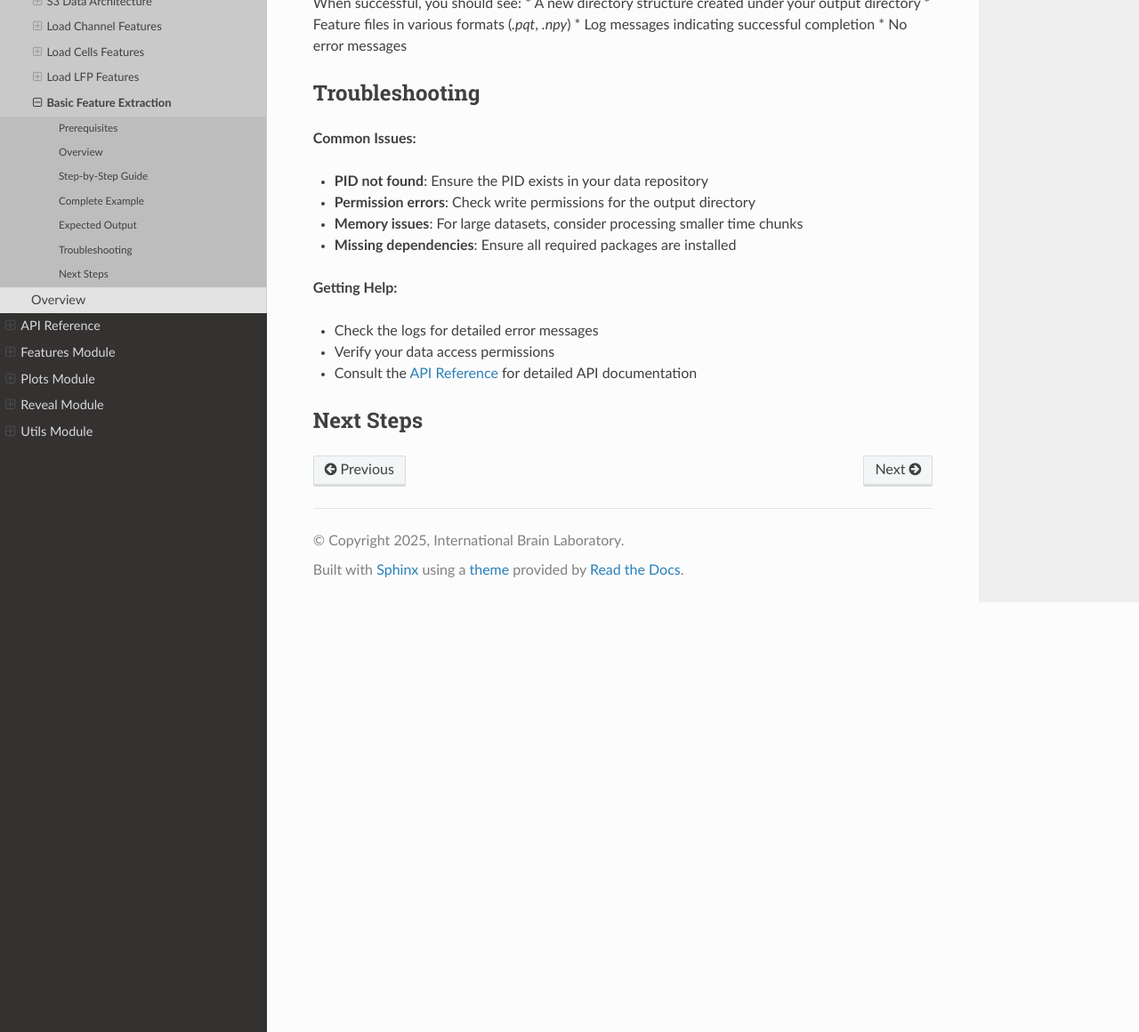
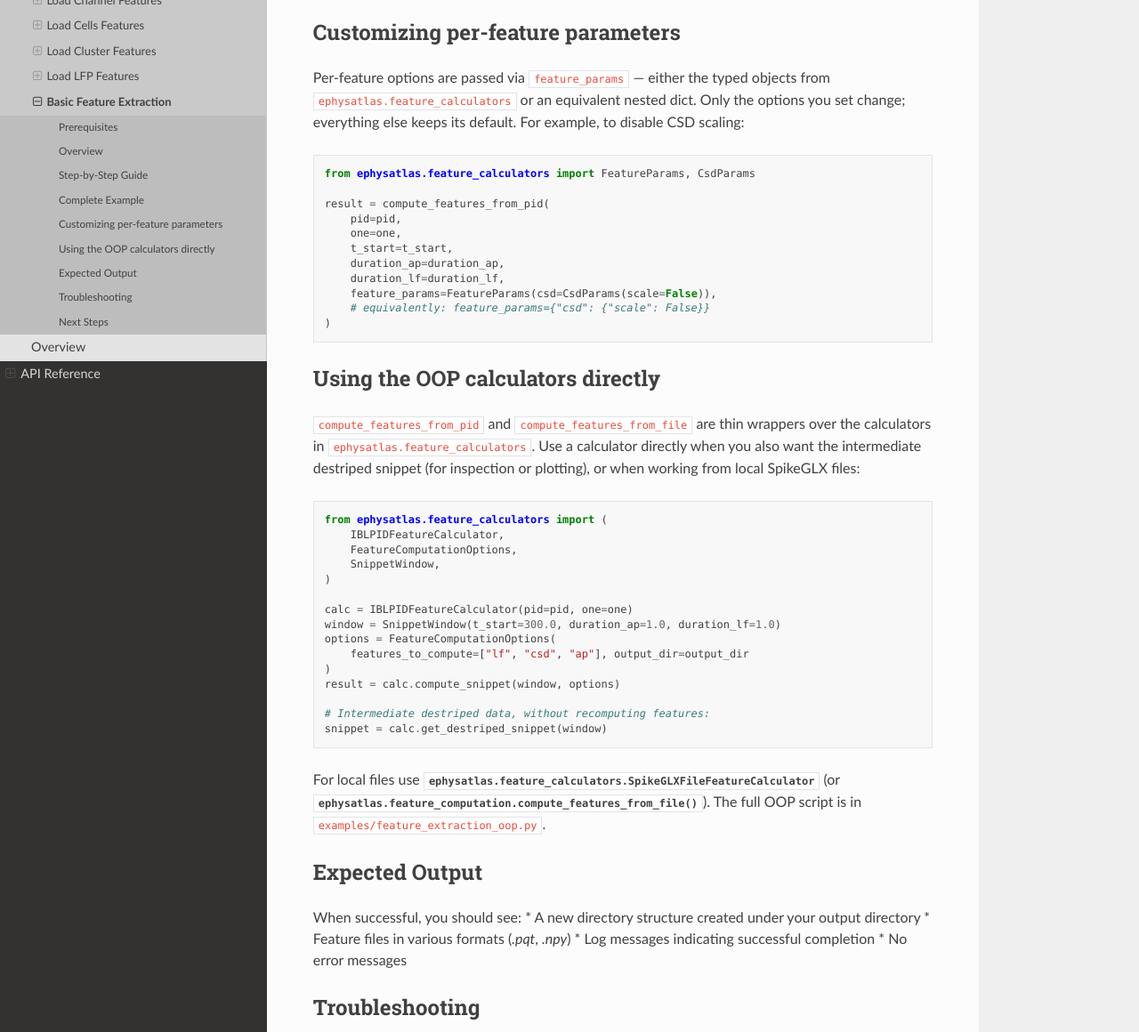
Before and after one commit to int-brain-lab/ibleatools, a Sphinx documentation site: the page built from docs/source/how-to/basic-feature-extraction.rst, in a window 1280 px wide and 1400 px high, scrolled down 1435 px, cut to the strip 240-1400 px from the top of the window. Shown: the whole strip at 89% size. Built offline with Sphinx 7.4.7 and the Read the Docs theme 3.1.0, drawn with Linux system fonts in a browser that asks for light colours; some of the changed text lies outside the part shown.

```diff
--- a/docs/source/conf.py
+++ b/docs/source/conf.py
@@ -2,6 +2,7 @@
 
 import sys
 import os
+from importlib.metadata import PackageNotFoundError, version as _pkg_version
 
 #
 # For the full list of built-in configuration values, see the documentation:
@@ -13,7 +14,12 @@ import os
 project = "ibleatools"
 copyright = "2025, International Brain Laboratory"
 author = "International Brain Laboratory"
-release = "0.2.0"
+# Read the version from the installed package so the docs never go stale.
+try:
+    release = _pkg_version("ibleatools")
+except PackageNotFoundError:  # docs built without the package installed
+    release = "0.0.0"
+version = ".".join(release.split(".")[:2])
 
 # -- General configuration ---------------------------------------------------
 # https://www.sphinx-doc.org/en/master/usage/configuration.html#general-configuration
--- a/docs/source/ephysatlas.rst
+++ b/docs/source/ephysatlas.rst
@@ -24,14 +24,3 @@ Key Components
    :undoc-members:
    :show-inheritance:
    :no-index:
-
-Module Structure
-----------------
-
-.. toctree::
-   :maxdepth: 2
-
-   features
-   plots
-   reveal
-   utils
--- a/docs/source/how-to/basic-feature-extraction.rst
+++ b/docs/source/how-to/basic-feature-extraction.rst
@@ -25,8 +25,9 @@ Step-by-Step Guide
 
    .. code-block:: python
 
+      from pathlib import Path
+      from one.api import ONE
       from ephysatlas.feature_computation import compute_features_from_pid
-      from pathlib import Path
 
 2. **Set Up Parameters**
 
@@ -36,20 +37,24 @@ Step-by-Step Guide
       pid = "your-probe-insertion-id-here"
       output_dir = Path("/path/to/output/directory")
 
-      # Optional: specify time range and duration
-      t_start = 300.0  # Start time in seconds
-      duration = 5.0   # Duration in seconds
+      # Optional: specify time range and snippet durations
+      t_start = 300.0     # Start time in seconds
+      duration_ap = 1.0   # AP snippet length in seconds
+      duration_lf = 1.0   # LF snippet length in seconds
 
 3. **Run Feature Extraction**
 
    .. code-block:: python
 
-      # Compute features
+      # Compute features (pass a ONE client; it loads the raw data)
+      one = ONE()
       result = compute_features_from_pid(
           pid=pid,
+          one=one,
           output_dir=output_dir,
           t_start=t_start,
-          duration=duration
+          duration_ap=duration_ap,
+          duration_lf=duration_lf,
       )
 
       print(f"Features computed successfully!")
@@ -77,6 +82,59 @@ Here's the complete script from ``examples/feature_extraction_example.py``:
 .. literalinclude:: ../../../examples/feature_extraction_example.py
    :language: python
    :caption: Complete basic feature extraction script
+
+Customizing per-feature parameters
+-----------------------------------
+
+Per-feature options are passed via ``feature_params`` — either the typed objects
+from ``ephysatlas.feature_calculators`` or an equivalent nested dict. Only the
+options you set change; everything else keeps its default. For example, to
+disable CSD scaling:
+
+.. code-block:: python
+
+   from ephysatlas.feature_calculators import FeatureParams, CsdParams
+
+   result = compute_features_from_pid(
+       pid=pid,
+       one=one,
+       t_start=t_start,
+       duration_ap=duration_ap,
+       duration_lf=duration_lf,
+       feature_params=FeatureParams(csd=CsdParams(scale=False)),
+       # equivalently: feature_params={"csd": {"scale": False}}
+   )
+
+Using the OOP calculators directly
+------------------------------------
+
+``compute_features_from_pid`` and ``compute_features_from_file`` are thin
+wrappers over the calculators in ``ephysatlas.feature_calculators``. Use a
+calculator directly when you also want the intermediate destriped snippet (for
+inspection or plotting), or when working from local SpikeGLX files:
+
+.. code-block:: python
+
+   from ephysatlas.feature_calculators import (
+       IBLPIDFeatureCalculator,
+       FeatureComputationOptions,
+       SnippetWindow,
+   )
+
+   calc = IBLPIDFeatureCalculator(pid=pid, one=one)
+   window = SnippetWindow(t_start=300.0, duration_ap=1.0, duration_lf=1.0)
+   options = FeatureComputationOptions(
+       features_to_compute=["lf", "csd", "ap"], output_dir=output_dir
+   )
+   result = calc.compute_snippet(window, options)
+
+   # Intermediate destriped data, without recomputing features:
+   snippet = calc.get_destriped_snippet(window)
+
+For local files use
+:class:`ephysatlas.feature_calculators.SpikeGLXFileFeatureCalculator` (or
+:func:`ephysatlas.feature_computation.compute_features_from_file`). The full OOP
+script is in ``examples/feature_extraction_oop.py``.
 
 Expected Output
 ---------------
--- a/docs/source/how-to/index.rst
+++ b/docs/source/how-to/index.rst
@@ -12,6 +12,7 @@ Getting Started
    s3-architecture
    load-channel-features
    load-cells-features
+   load-cluster-features
    load-lfp-features
    basic-feature-extraction
 
--- a/docs/source/reference/index.rst
+++ b/docs/source/reference/index.rst
@@ -69,7 +69,8 @@ Quick Reference
 Common Functions
 ~~~~~~~~~~~~~~~~~~~~~~~~~~~~~~
 
-* **Feature Extraction**: :func:`ephysatlas.feature_computation.compute_features_from_pid`
+* **Feature Extraction**: :func:`ephysatlas.feature_computation.compute_features_from_pid` / :func:`~ephysatlas.feature_computation.compute_features_from_file`
+* **OOP calculators**: :class:`ephysatlas.feature_calculators.IBLPIDFeatureCalculator`, :class:`~ephysatlas.feature_calculators.SpikeGLXFileFeatureCalculator`
 * **Visualization**: :class:`ephysatlas.reveal.AtlasReveal`
 * **Data Loading**: :func:`ephysatlas.data.load_raw_data`
 * **Utilities**: :func:`ephysatlas.utils.setup_output_directory`
```
Also changed, not shown: docs/source/index.rst (+10 -9 lines), 2 other files.
